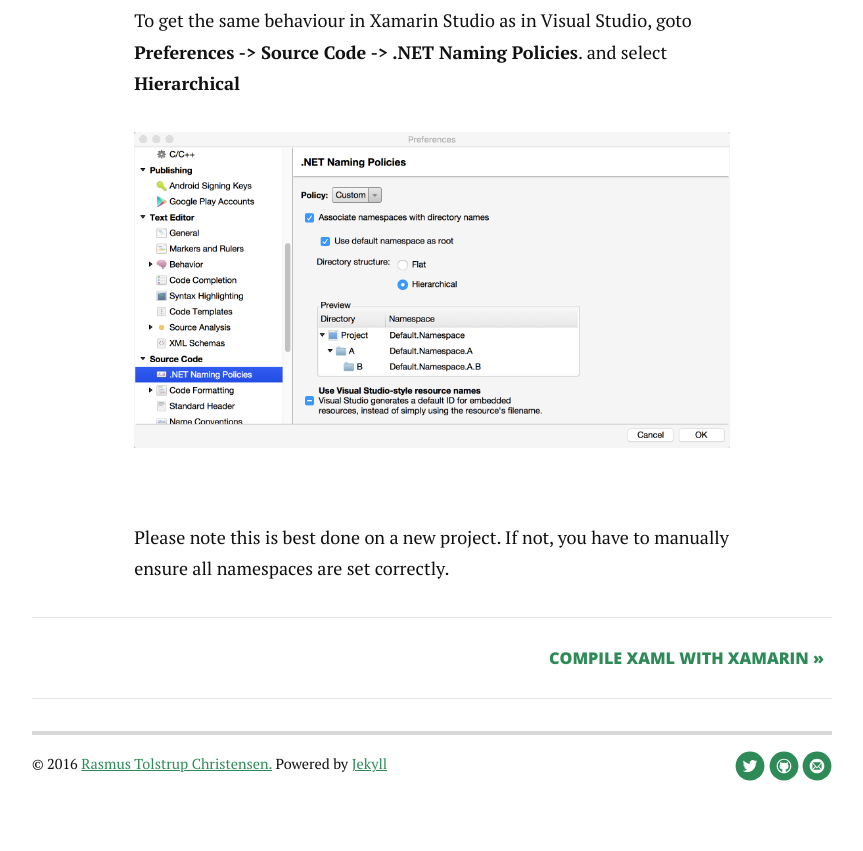
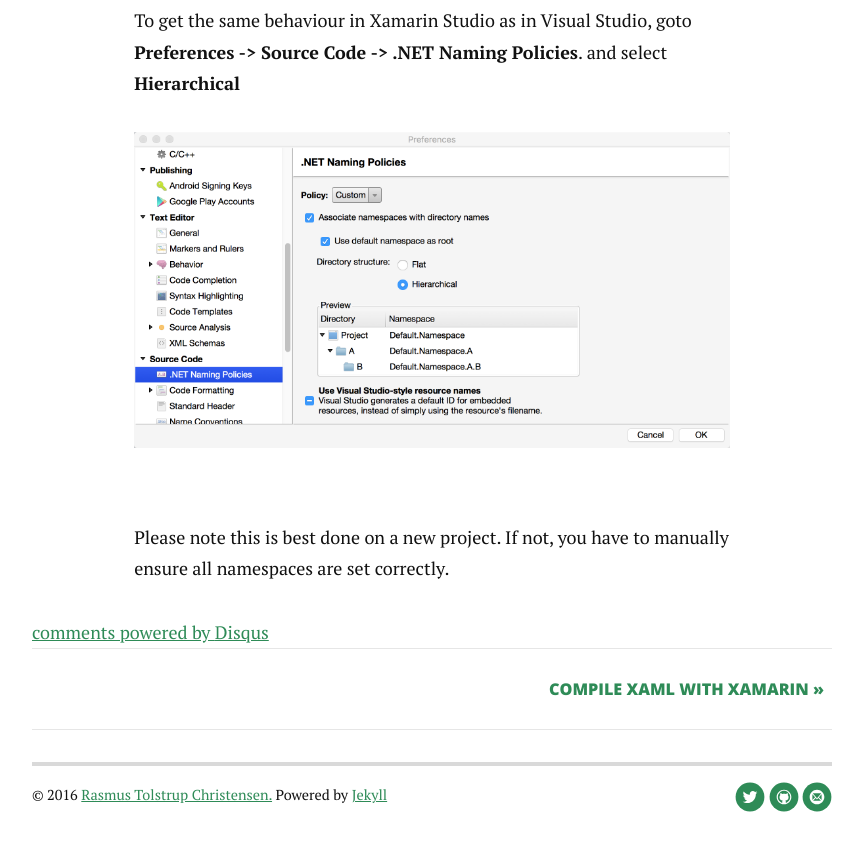
Before and after one commit to rasmuschristensen/rasmuschristensen.github.io, a Jekyll site: the page built from _posts/2015-11-24-namespaces-in-xamarin-studio.markdown, in a window 1280 px wide and 900 px high, scrolled down 751 px. Shown: the top 851 px of the window, without its empty margins (208-1071 px from the left). Built offline with Jekyll 4.4.1, drawn with Linux system fonts in a browser that asks for light colours; nearby versions of some CDN libraries; Markdown is read by kramdown in place of the engine named in the settings; comment, search, counter and statistics services are not loaded; some of the changed lines change nothing that is shown.

Commit message:
added disqus to blog

```diff
--- a/_config.yml
+++ b/_config.yml
@@ -9,6 +9,8 @@
 markdown: redcarpet
 highlighter: pygments
 paginate: 5
+
+comments: true
 
 navigation:
  - title: Home
--- a/_layouts/post.html
+++ b/_layouts/post.html
@@ -11,6 +11,25 @@
   <p class="meta">{{ page.date | date: '%B %d, %Y' }} | <span class="time">{{ page.content | number_of_words | divided_by:180 }}</span> Minute Read</p>
 
   {{ content }}
+
+  {% if site.comments %}
+<div id="disqus_thread"></div>
+    <script type="text/javascript">
+        /* * * CONFIGURATION VARIABLES: EDIT BEFORE PASTING INTO YOUR WEBPAGE * * */
+        var disqus_shortname = 'rasmustccom'; // required: replace example with your forum shortname
+       //  var disqus_developer = 1; // Comment out when the site is live
+        var disqus_identifier = "{{ page.url }}";
+
+        /* * * DON'T EDIT BELOW THIS LINE * * */
+        (function() {
+            var dsq = document.createElement('script'); dsq.type = 'text/javascript'; dsq.async = true;
+            dsq.src = '//' + disqus_shortname + '.disqus.com/embed.js';
+            (document.getElementsByTagName('head')[0] || document.getElementsByTagName('body')[0]).appendChild(dsq);
+        })();
+    </script>
+    <noscript>Please enable JavaScript to view the <a href="http://disqus.com/?ref_noscript">comments powered by Disqus.</a></noscript>
+    <a href="http://disqus.com" class="dsq-brlink">comments powered by <span class="logo-disqus">Disqus</span></a>
+{% endif %}
 
   <!-- POST NAVIGATION -->
   <div class="postNav clearfix">
```
Also changed, not shown: 3 other files.
